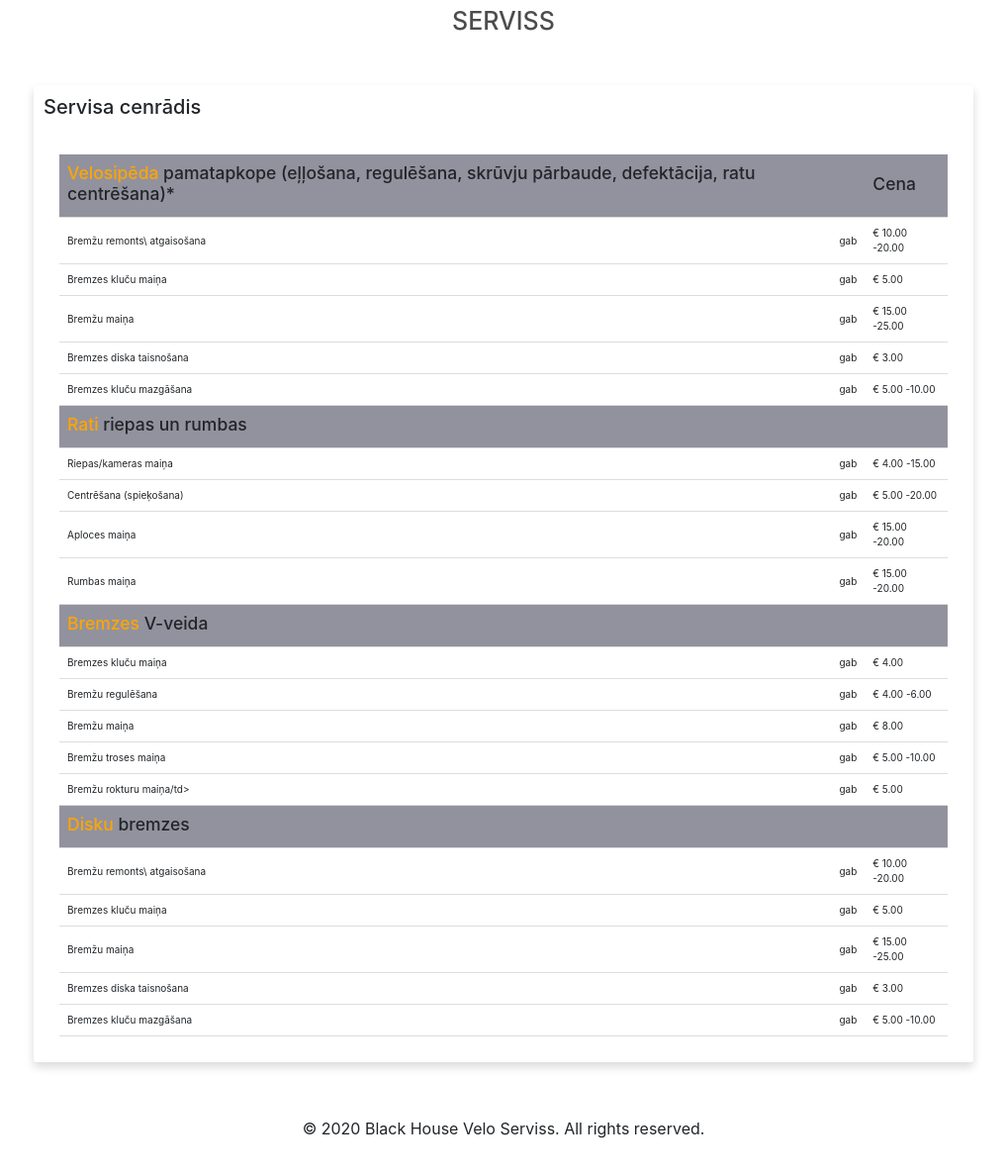
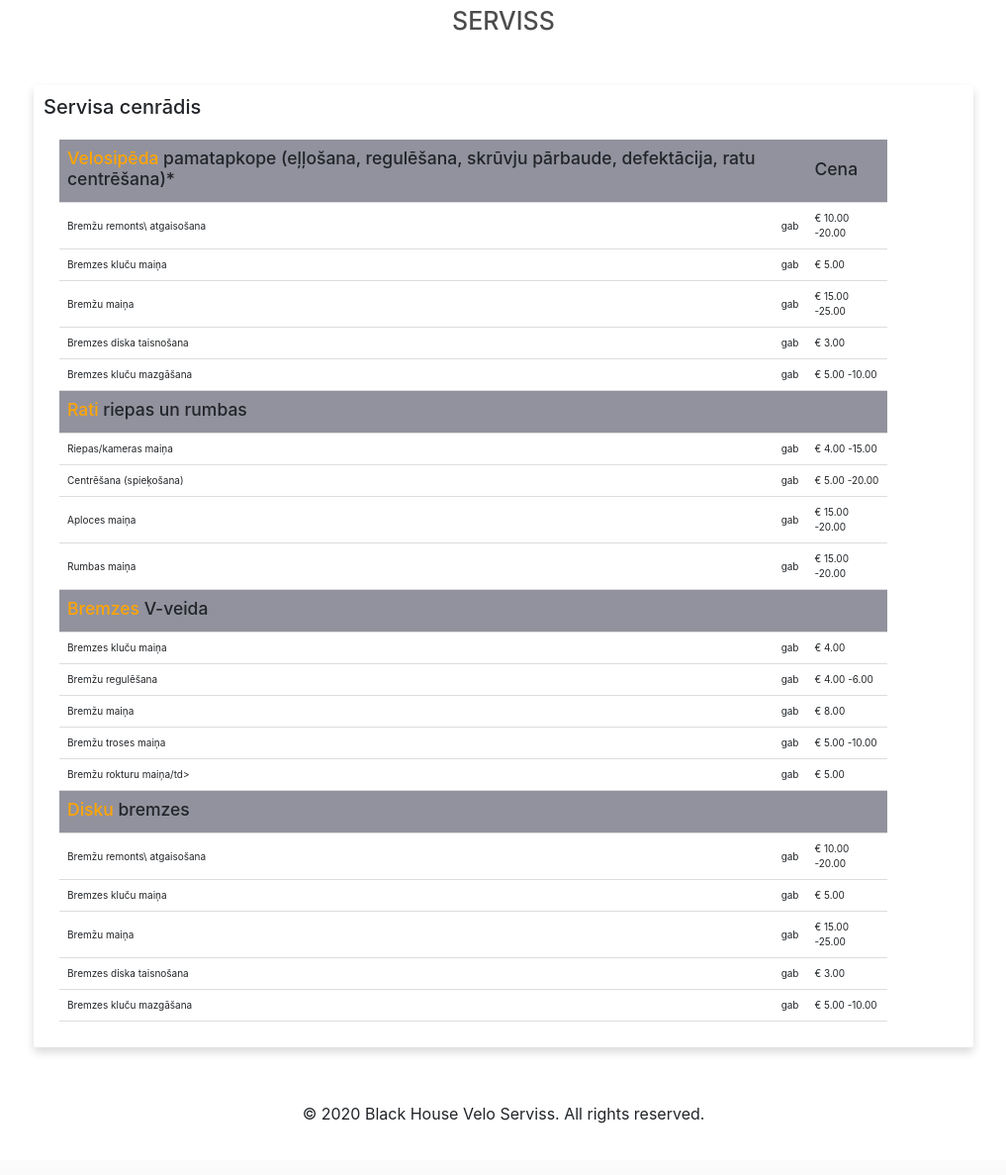
Before and after one commit to DevBergs/BlackHouseVeloServiss, a PHP site: page /workshop.html in a window 1280 px wide. Shown: the part 399-1586 px from the top of the page at 99% size, without its empty margins (131-1148 px from the left). After the commit the page ends 1534 px from the top, so only its background shows below. Run offline with PHP 8.4, Linux system fonts and the light colour scheme; some libraries are stand-ins or nearby versions; some web fonts are replaced.

Commit message:
table width edited

```diff
--- a/css/contacts.css
+++ b/css/contacts.css
@@ -271,12 +271,7 @@ footer {
 
 /* Media queries */
 
-@media screen and (min-width: 350px) {
-  .main-message {
-    /* transform: translate(50%); */
 
-  }
-}
 
 @media screen and (min-width: 470px) {
   .hero::before {
--- a/css/workshop.css
+++ b/css/workshop.css
@@ -278,7 +278,7 @@ nav {
 table {
 
     border-collapse: collapse;
-    width: 100%;
+    width: 90%;
     margin: 2vh;
     font-family: 'Aldrich'sans-serif;
 }
@@ -314,12 +314,7 @@ footer {
 
 /* Media queries */
 
-@media screen and (min-width: 350px) {
-    .main-message {
-        /* transform: translate(50%); */
 
-    }
-}
 
 @media screen and (min-width: 470px) {
     .hero::before {
```
